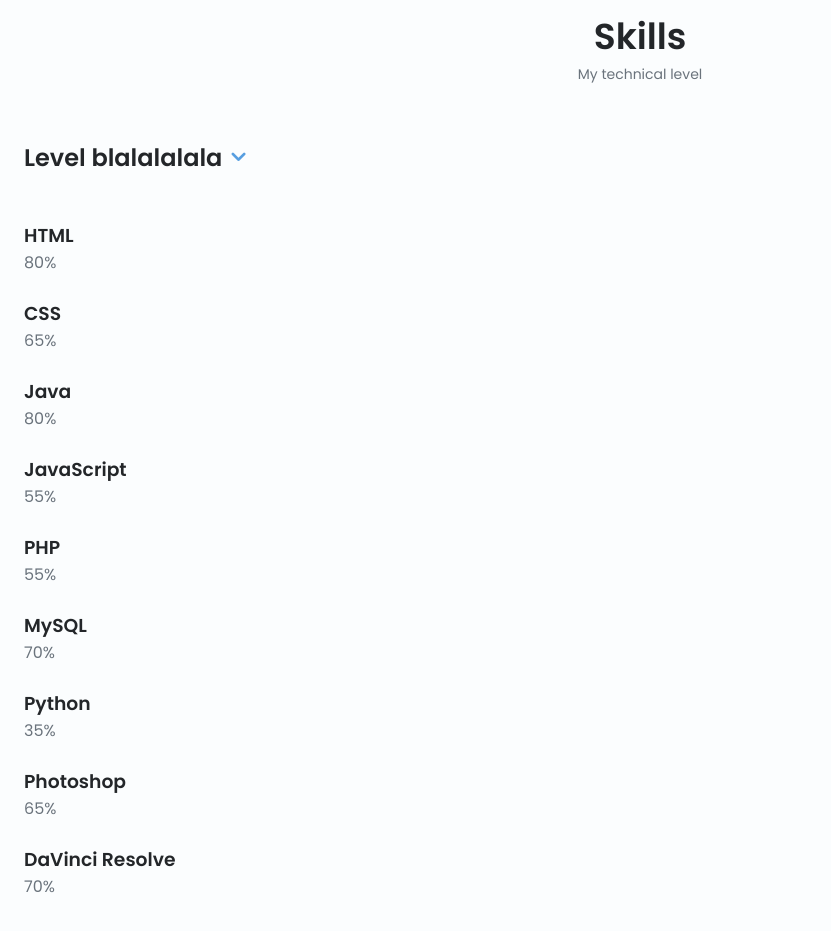
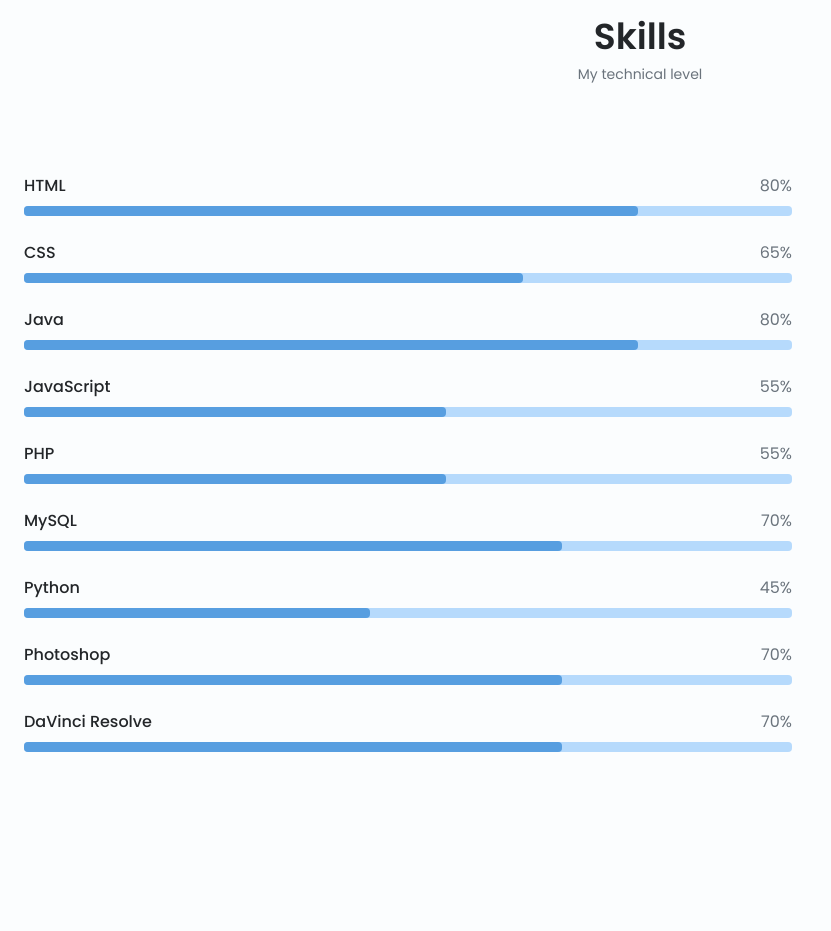
Before and after one commit to Nirushaan/Portfolio, a website: page index.html in a window 1280 px wide. Shown: the part 1180-2111 px from the top of the page, without its empty margins (0-831 px from the left). Drawn offline with nearby package versions, Linux system fonts and the light colour scheme.

Commit message:
Implement skill page

```diff
--- a/css/style.css
+++ b/css/style.css
@@ -384,7 +384,96 @@
   color: var(--first-color);
 }
 
-.skills_title
+.skills_title{
+  font-size: var(--h3-font-size);
+}
+
+.skills__subtitle{
+
+}
+
+.skills__arrow{
+  margin-left: auto;
+  transition: .4s;
+}
+
+.skills__titles{
+  display: flex;
+  justify-content: space-between;
+  margin-bottom: var(--mb-0-5);
+}
+
+.skills__name{
+  font-size: var(--normal-font-size);
+  font-weight: var(--font-medium);
+}
+
+.skills__bar,
+.skills__percentage{
+  height: 10px;
+  border-radius: .25rem;
+}
+
+.skills__bar{
+  background-color: var(--first-color-lighter);
+}
+
+.skills__percentage{
+  display: block;
+  background-color: var(--first-color);
+}
+
+.skills__html{
+  width: 80%;
+}
+
+.skills__css{
+  width: 65%;
+}
+
+.skills__java{
+  width: 80%;
+}
+
+.skills__js{
+  width: 55%;
+}
+
+.skills__php{
+  width: 55%;
+}
+
+.skills__sql{
+  width: 70%;
+}
+
+.skills__python{
+  width: 45%;
+}
+
+.skills__photoshop{
+  width: 70%;
+}
+
+.skills__davinci{
+  width: 70%;
+}
+
+
+.skills__close .skills__list{
+  height: 0;
+  overflow: hidden;
+}
+
+.skills__open .skills__list{
+  height: max-content;
+  margin-bottom: var(--mb-2-5);
+}
+
+.skills__open .skills__arrow{
+  transform: rotate(-180deg);
+}
+
 
 /*==================== QUALIFICATION ====================*/
 
--- a/index.html
+++ b/index.html
@@ -163,105 +163,108 @@
 
         <div class="skills__container container grid">
           <div>
-            <div class="skills__content">
+            <div class="skills__content skills__open">
                 <div class="skills__header">
                   <!--<i class="uil uil-brackets-curly skills__icon"></i>-->
 
+                  <!--
                   <div>
-                    <h1 class="skills__title">Level blalalalala</h1>
+                    <h1 class="skills__title">Skills bar</h1>
                   </div>
-                  <i class="uil uil-angle-down skills__arrow"></i>
+                   <i class="uil uil-angle-down skills__arrow"></i>
+                   -->
                 </div>
+
 
                   <div class="skills_list grid">
 
                     <div class="skills__data">
-                      <div class="skills__title">
+                      <div class="skills__titles">
                         <h3 class="skills__name">HTML</h3>
                         <span class="skills__number">80%</span>
                       </div>
                       <div class="skills__bar">
-                        <span class="skils__percentage skills__html"></span>
+                        <span class="skills__percentage skills__html"></span>
                       </div>
                     </div>
 
                     <div class="skills__data">
-                      <div class="skills__title">
+                      <div class="skills__titles">
                         <h3 class="skills__name">CSS</h3>
                         <span class="skills__number">65%</span>
                       </div>
                       <div class="skills__bar">
-                        <span class="skils__percentage skills__css"></span>
+                        <span class="skills__percentage skills__css"></span>
                       </div>
                     </div>
 
                     <div class="skills__data">
-                      <div class="skills__title">
+                      <div class="skills__titles">
                         <h3 class="skills__name">Java</h3>
                         <span class="skills__number">80%</span>
                       </div>
                       <div class="skills__bar">
-                        <span class="skils__percentage skills__java"></span>
+                        <span class="skills__percentage skills__java"></span>
                       </div>
                     </div>
 
                     <div class="skills__data">
-                      <div class="skills__title">
+                      <div class="skills__titles">
                         <h3 class="skills__name">JavaScript</h3>
                         <span class="skills__number">55%</span>
                       </div>
                       <div class="skills__bar">
-                        <span class="skils__percentage skills__js"></span>
+                        <span class="skills__percentage skills__js"></span>
                       </div>
                     </div>
 
                     <div class="skills__data">
-                      <div class="skills__title">
+                      <div class="skills__titles">
                         <h3 class="skills__name">PHP</h3>
                         <span class="skills__number">55%</span>
                       </div>
                       <div class="skills__bar">
-                        <span class="skils__percentage skills__php"></span>
+                        <span class="skills__percentage skills__php"></span>
                       </div>
                     </div>
 
                     <div class="skills__data">
-                      <div class="skills__title">
+                      <div class="skills__titles">
                         <h3 class="skills__name">MySQL</h3>
                         <span class="skills__number">70%</span>
                       </div>
                       <div class="skills__bar">
-                        <span class="skils__percentage skills__sql"></span>
+                        <span class="skills__percentage skills__sql"></span>
                       </div>
                     </div>
 
                     <div class="skills__data">
-                      <div class="skills__title">
+                      <div class="skills__titles">
                         <h3 class="skills__name">Python</h3>
-                        <span class="skills__number">35%</span>
+                        <span class="skills__number">45%</span>
                       </div>
                       <div class="skills__bar">
-                        <span class="skils__percentage skills__python"></span>
+                        <span class="skills__percentage skills__python"></span>
                       </div>
                     </div>
 
                     <div class="skills__data">
-                      <div class="skills__title">
+                      <div class="skills__titles">
                         <h3 class="skills__name">Photoshop</h3>
-                        <span class="skills__number">65%</span>
+                        <span class="skills__number">70%</span>
                       </div>
                       <div class="skills__bar">
-                        <span class="skils__percentage skills__python"></span>
+                        <span class="skills__percentage skills__photoshop"></span>
                       </div>
                     </div>
 
                     <div class="skills__data">
-                      <div class="skills__title">
+                      <div class="skills__titles">
                         <h3 class="skills__name">DaVinci Resolve</h3>
                         <span class="skills__number">70%</span>
                       </div>
                       <div class="skills__bar">
-                        <span class="skils__percentage skills__python"></span>
+                        <span class="skills__percentage skills__davinci"></span>
                       </div>
                     </div>
 
```
Also changed, not shown: js/main.js (+23 -1 lines).
